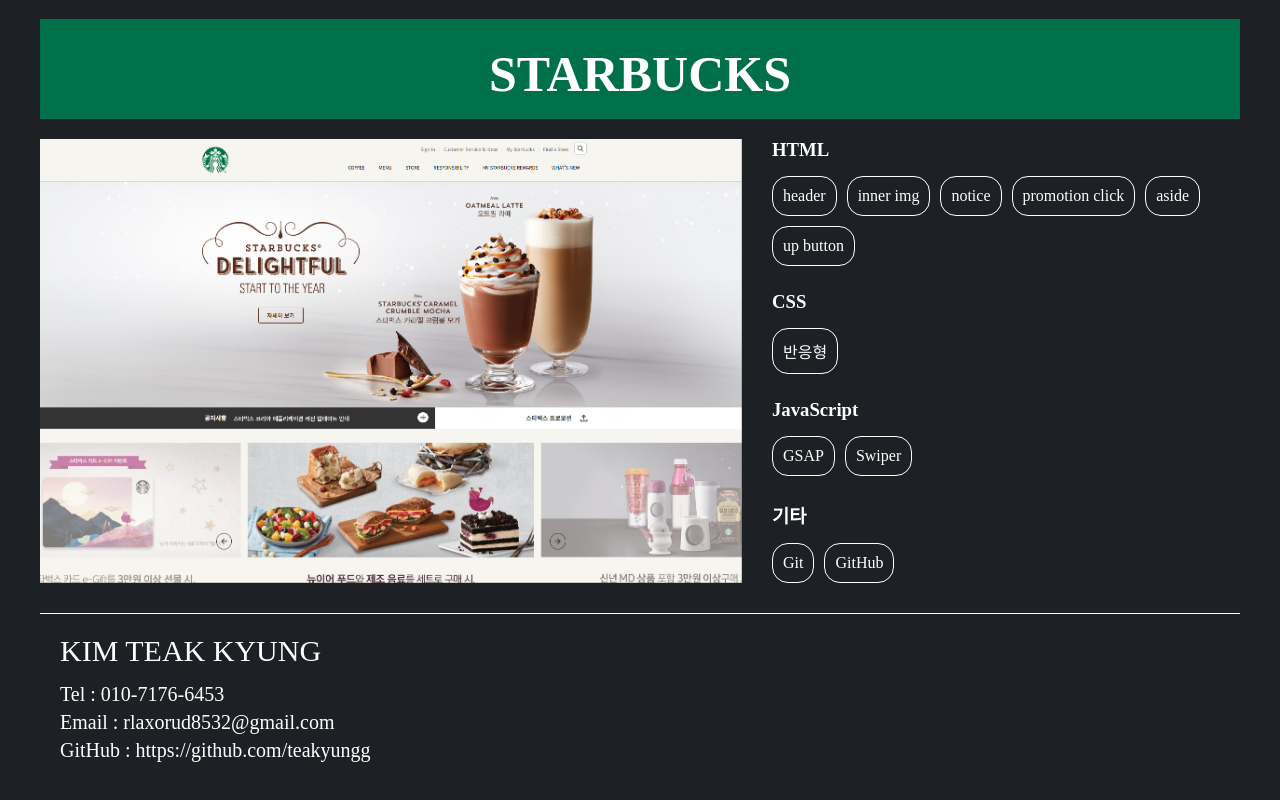
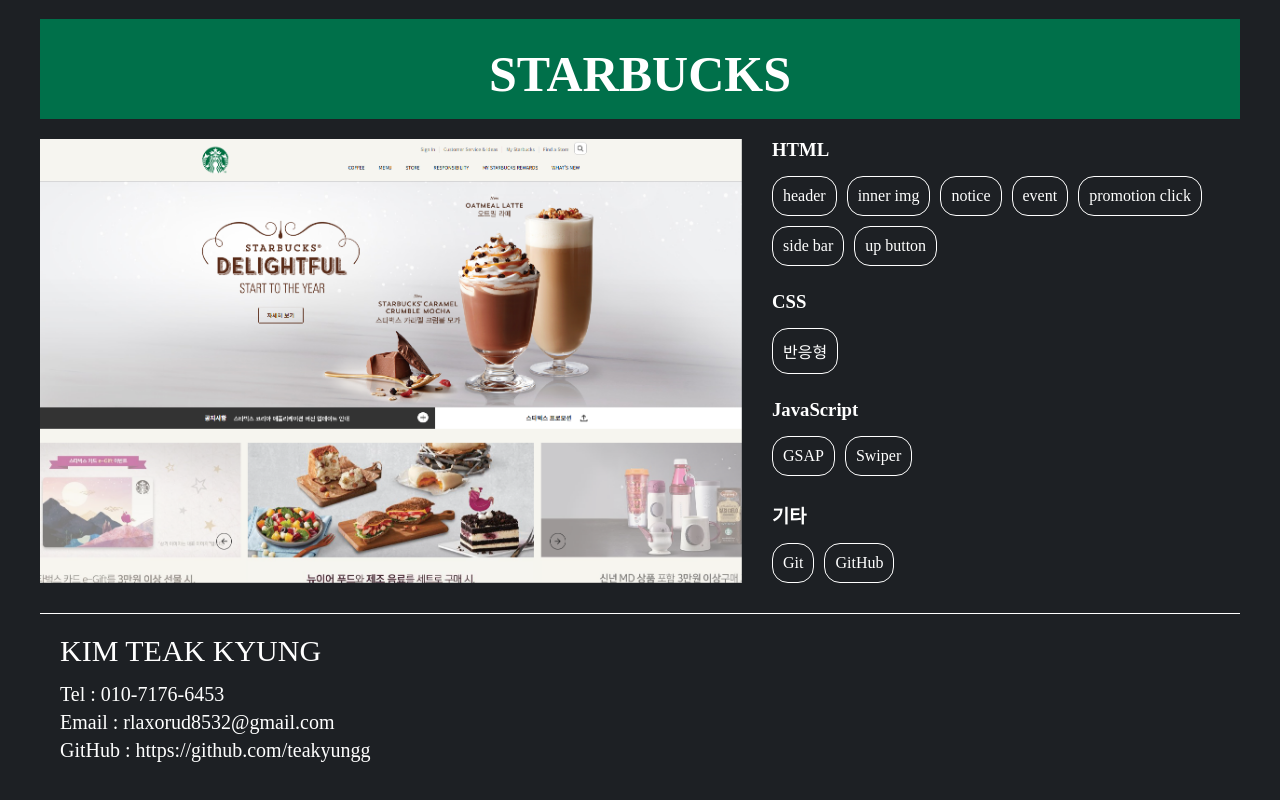
Before and after one commit to teakyungg/publisher, a plain HTML site: page index.html in a window 1280 px wide. Shown: the part 1342-2142 px from the top of the page. Drawn offline with nearby package versions, Linux system fonts and the light colour scheme; a web font is replaced by a local one.

Commit message:
feat/starbucks tag link update

```diff
--- a/index.html
+++ b/index.html
@@ -106,12 +106,15 @@
               <h3 class="title">HTML</h3>
 
               <div class="tag">
-                <a href="https://florentine-soy-ff3.notion.site/STARBUCK-HEADER-a7554844bcb640a08683535f46ebf993?source=copy_link" target="_blank">header</a>
-                <a href="https://florentine-soy-ff3.notion.site/STARBUCK-inner-img-220abb3b12b68098b59fe4aa637dbef7" target="_blank">inner img</a>
-                <a href="https://florentine-soy-ff3.notion.site/STARBUCK-notice-220abb3b12b680289ac3ee1893545c8a" target="_blank">notice</a>
-                <span>promotion click</span>
-                <span>aside</span>
-                <span>up button</span>
+
+                <a href="https://florentine-soy-ff3.notion.site/header-a7554844bcb640a08683535f46ebf993?source=copy_link" target="_blank">header</a>
+                <a href="https://florentine-soy-ff3.notion.site/inner-img-220abb3b12b68098b59fe4aa637dbef7?source=copy_link" target="_blank">inner img</a>
+                <a href="https://florentine-soy-ff3.notion.site/notice-220abb3b12b680289ac3ee1893545c8a?source=copy_link" target="_blank">notice</a>
+                <a href="https://florentine-soy-ff3.notion.site/event-221abb3b12b680048ac9ed072c2bf1a4?source=copy_link" target="_blank">event</a>
+                <a href="https://florentine-soy-ff3.notion.site/promotion-click-223abb3b12b68008bf9ce6d8cd929d3f?source=copy_link" target="_blank">promotion click</a>
+                <a href="https://florentine-soy-ff3.notion.site/side-bar-227abb3b12b6806188b0d5d3c2d31b18?source=copy_link" target="_blank">side bar</a>
+                <a href="https://florentine-soy-ff3.notion.site/up-button-227abb3b12b680d6a7c6d91e537e3639?source=copy_link" target="_blank">up button</a>
+
               </div>
 
               <!-- 새로운 페이지에서 사진 첨부해서 설명하기 -->
```
